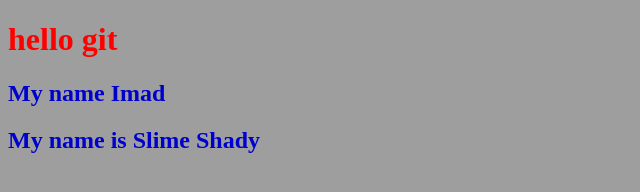
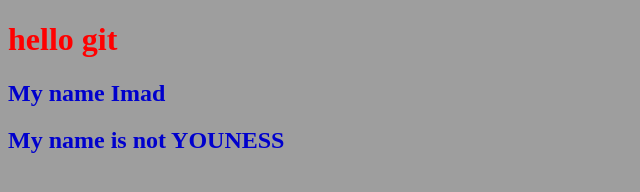
Before and after one commit to Imadnajam/TestGitDemo, a plain HTML site: page index.html in a window 1280 px wide. Shown: the full height of the page, 0-640 px from the left. Drawn offline with Linux system fonts and the light colour scheme.

Commit message:
modif h2 ln12

```diff
--- a/index.html
+++ b/index.html
@@ -9,6 +9,6 @@
 <body>
     <h1 >hello git </h1>
     <h2 >My name Imad</h2>
-    <h2>My name is Slime Shady</h2>
+    <h2>My name is not YOUNESS</h2>
 </body>
 </html>
```
